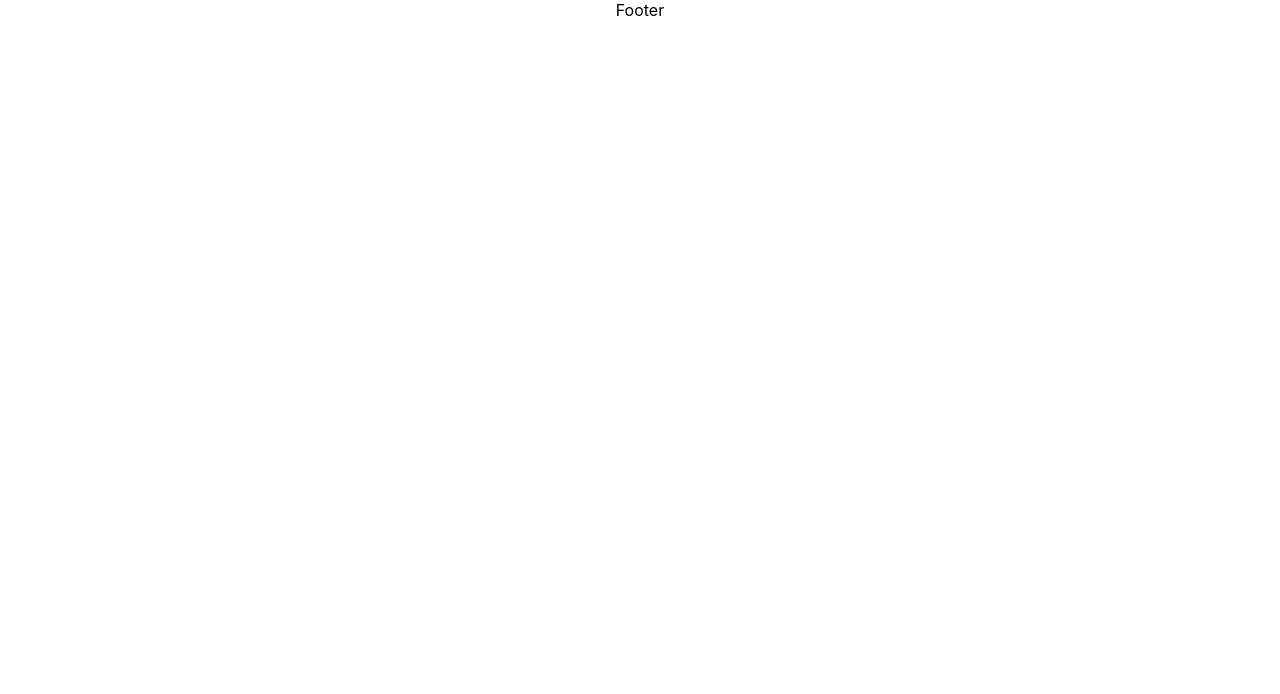
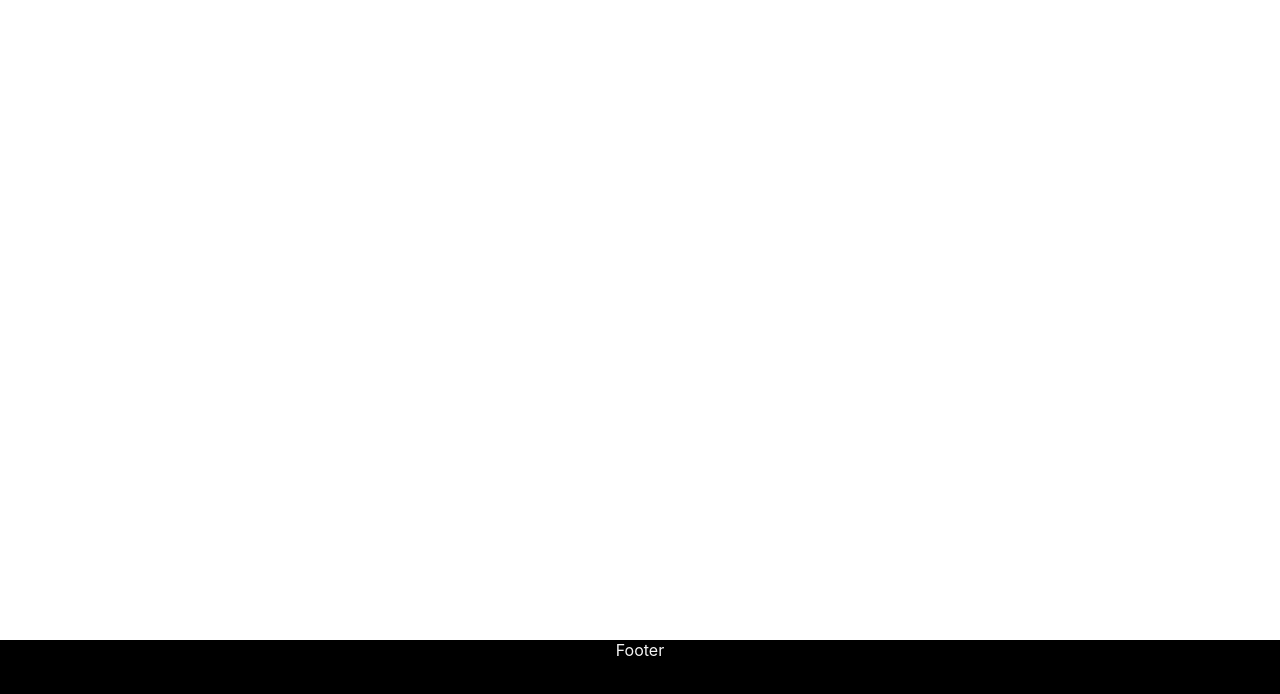
Before and after one commit to fishenchips/React-Group-Project, a React (Create React App) app in the folder dynamic-react-app/: page /products in a window 1280 px wide. Shown: the top 694 px of the page. Built offline with nearby package versions, Linux system fonts and the light colour scheme.

Commit message:
setting up css for Footer.js

```diff
--- a/dynamic-react-app/src/components/Footer.js
+++ b/dynamic-react-app/src/components/Footer.js
@@ -1,8 +1,9 @@
-import React from 'react'
+import React from 'react';
+import styles from "../cssmodules/footer.module.css";
 
 function Footer() {
   return (
-    <div>Footer</div>
+    <div className={styles.footer}>Footer</div>
   )
 }
 
--- /dev/null
+++ b/dynamic-react-app/src/cssmodules/footer.module.css
@@ -0,0 +1,9 @@
+.footer {
+background-color: black;
+color: whitesmoke;
+position: absolute;
+bottom: 0;
+width: 100%;
+height: 10rem;
+
+}
```
